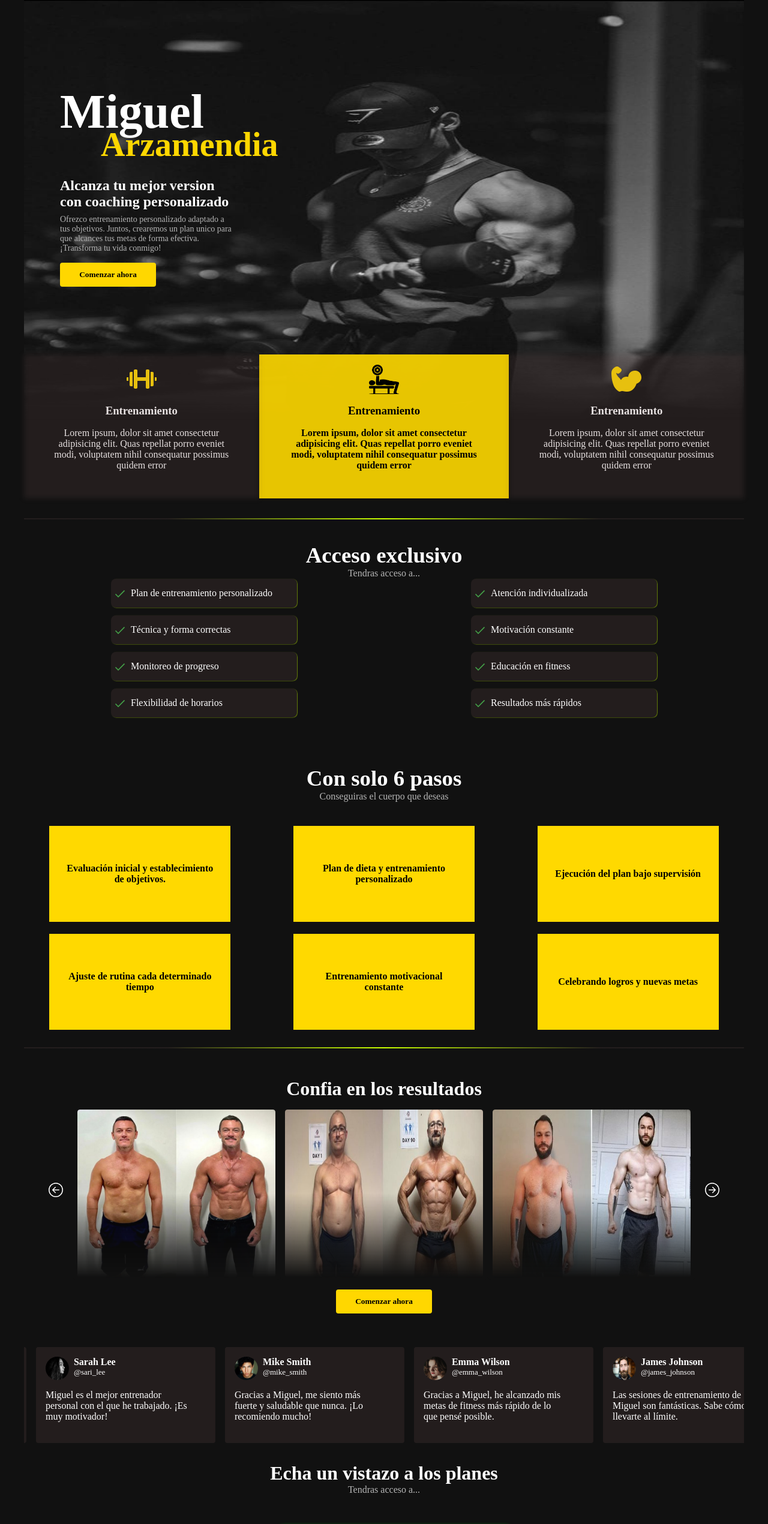
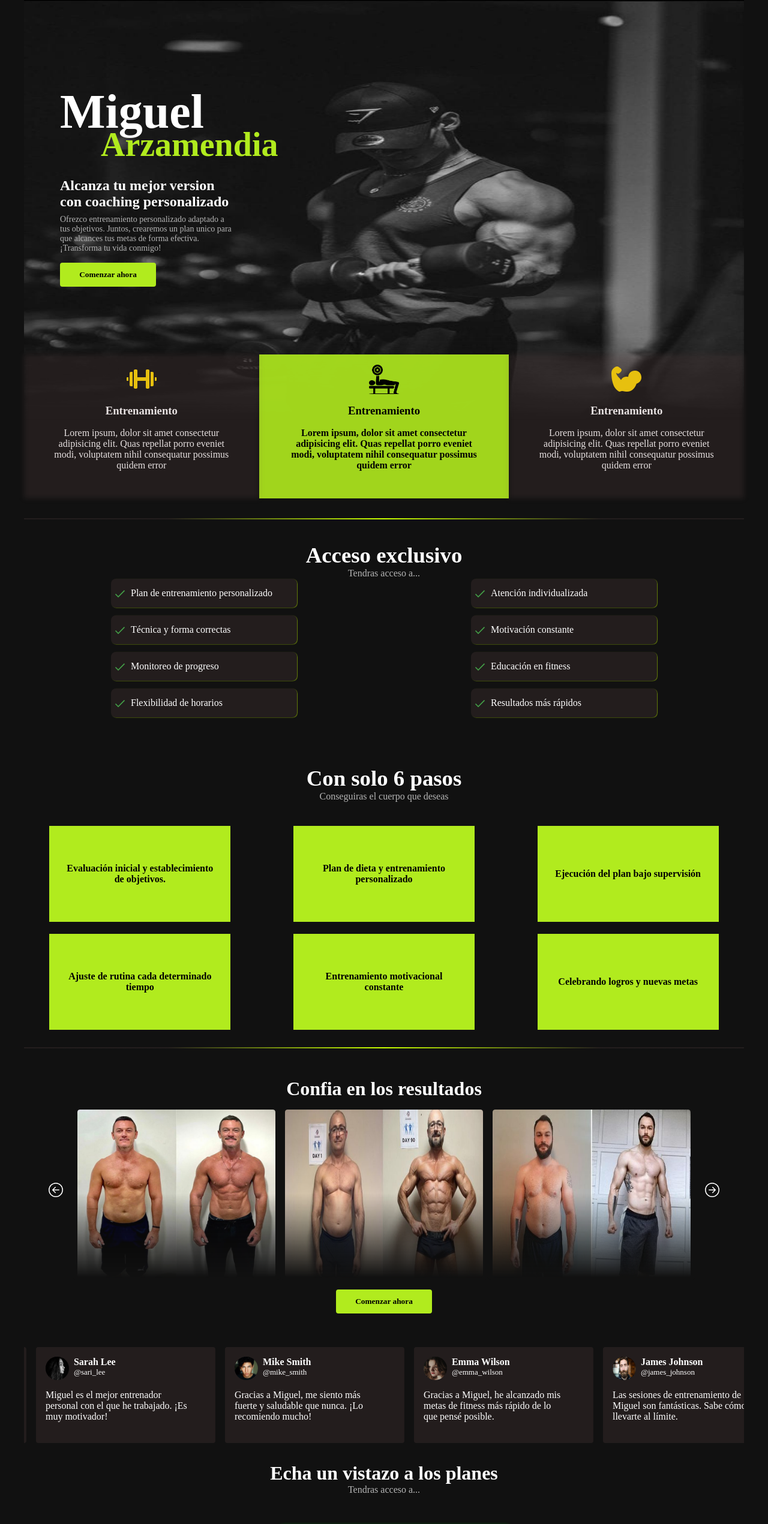
Before and after one commit to Alan-Ribeca/personal-trainer, a React (Vite) app: page / in a window 1280 px wide. Shown: the top 2541 px of the page at 60% size. Built offline with nearby package versions, Linux system fonts and the light colour scheme.

Commit message:
cambiando el color de los botones

```diff
--- a/src/components/acceso/acceso.scss
+++ b/src/components/acceso/acceso.scss
@@ -46,7 +46,7 @@
       display: flex;
       align-items: center;
       justify-content: center;
-      background-color: #ffd900;
+      background-color: #b1eb1e;
       height: 10rem;
       width: 300px;
       padding: 0 1px;
--- a/src/components/cuadradosTop/cuadrados.scss
+++ b/src/components/cuadradosTop/cuadrados.scss
@@ -39,7 +39,7 @@
     }
 
     &.dos {
-      background-color: #ffd900;
+      background-color: #b1eb1e;
       opacity: 0.9;
       .titleCuadrado {
         color: black;
--- a/src/components/preguntas/preguntas.scss
+++ b/src/components/preguntas/preguntas.scss
@@ -41,7 +41,7 @@
   .comenzarAhora {
     margin-top: 1rem;
     border-radius: 4px;
-    background-color: #ffd700;
+    background-color: #b1eb1e;
     color: black;
     border: none;
     width: 10rem;
--- a/src/components/resultados/resultados.scss
+++ b/src/components/resultados/resultados.scss
@@ -46,7 +46,7 @@
   .comenzarAhora {
     margin-top: 1rem;
     border-radius: 4px;
-    background-color: #ffd700;
+    background-color: #b1eb1e;
     color: black;
     border: none;
     width: 10rem;
--- a/src/components/top/top.scss
+++ b/src/components/top/top.scss
@@ -23,7 +23,7 @@
         font-size: 3.5rem;
         top: 75%;
         left: 7%;
-        color: #ffd700;
+        color: #b1eb1e;
       }
     }
 
@@ -43,7 +43,7 @@
 
     .comenzarAhora {
       border-radius: 4px;
-      background-color: #ffd700;
+      background-color: #b1eb1e;
       color: black;
       border: none;
       width: 10rem;
```
